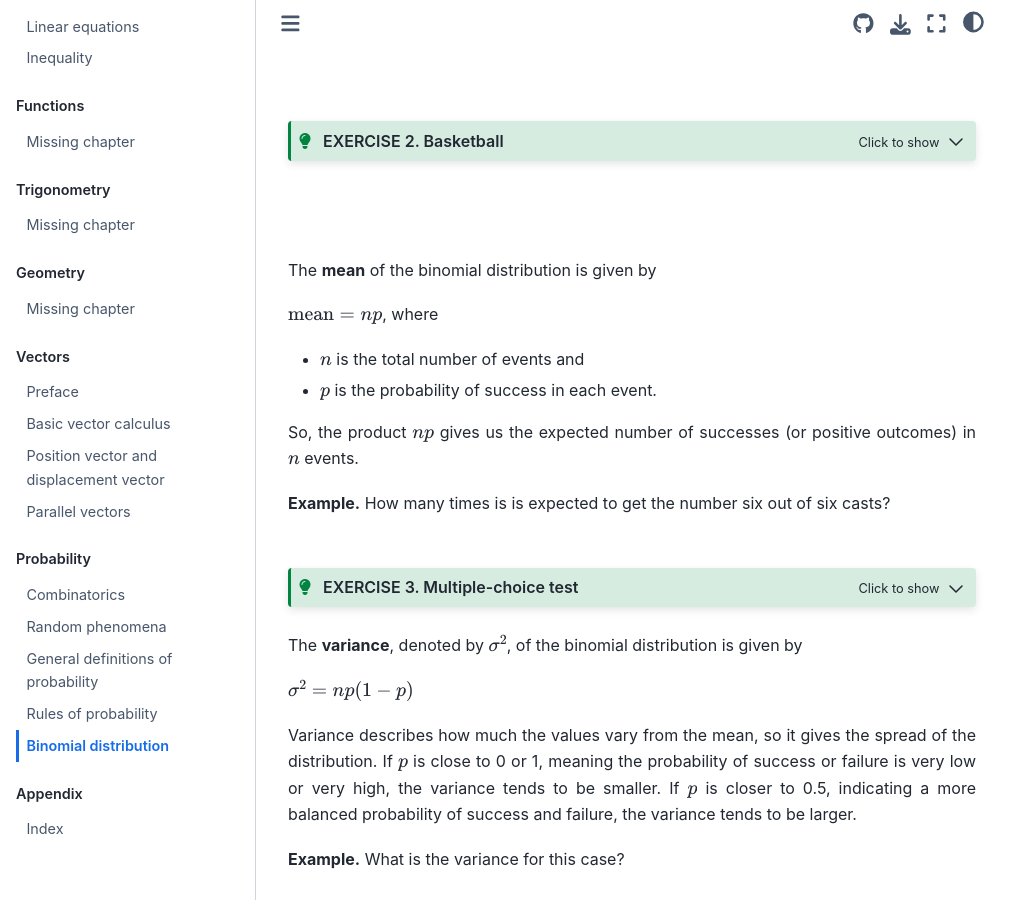
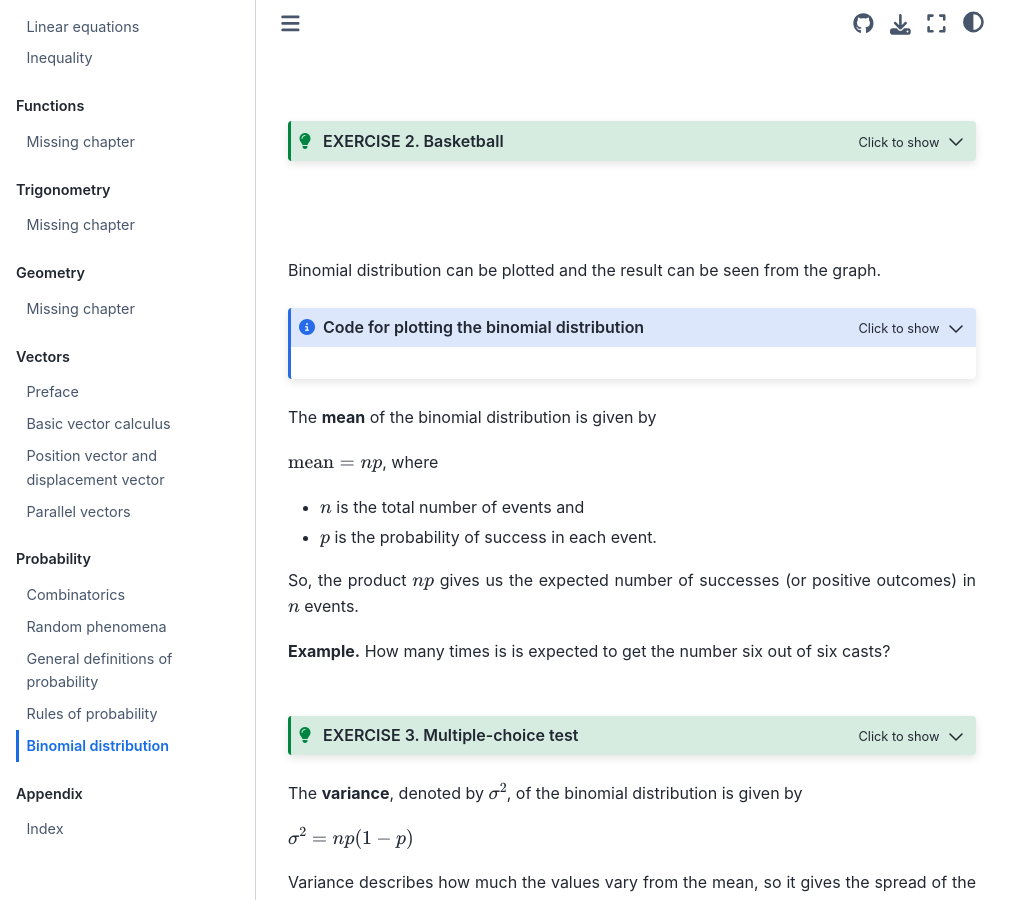
Before and after one commit to luma-lapinamk/miika-math, a Jupyter Book: the page built from notebooks/binomial_distr.md, in a window 1280 px wide and 900 px high, scrolled down 2107 px. Shown: the whole window, without its empty margins (0-1031 px from the left). Built offline with Jupyter Book 1.0.4 settings and Sphinx 7.4.7 and the Sphinx Book theme 1.1.4, drawn with Linux system fonts in a browser that asks for light colours; some of the changed lines change nothing that is shown.

Commit message:
Updated content

```diff
--- a/notebooks/binomial_distr.md
+++ b/notebooks/binomial_distr.md
@@ -60,6 +60,47 @@
 :::
 <br></br>
 
+Binomial distribution can be plotted and the result can be seen from the graph.
+
+:::{admonition} Code for plotting the binomial distribution
+:class: note, dropdown
+> import numpy as np
+>
+> import matplotlib.pyplot as plt
+>
+> from scipy.stats import binom
+>
+> Define parameters for the binomial distribution
+>
+> n = 16  # Number of events
+>
+> p = 0.9  # Probability of success
+>
+> Generate x values (number of successes)
+>
+> x_values = np.arange(0, n+1)
+>
+> Calculate the probability mass function (PMF) for each x value
+>
+> pmf_values = binom.pmf(x_values, n, p)
+>
+> Plot the binomial distribution
+>
+> plt.bar(x_values, pmf_values, color='skyblue')
+>
+> plt.title('Binomial Distribution, when n={} and p={}'.format(n, p))
+>
+> plt.xlabel('Number of Successes')
+>
+> plt.ylabel('Probability')
+>
+> plt.xticks(x_values)
+>
+> plt.grid(axis='y', linestyle='--', alpha=0.7)
+>
+> plt.show()
+:::
+
 The **mean** of the binomial distribution is given by
 
 $\text{mean} = np$, where
```
